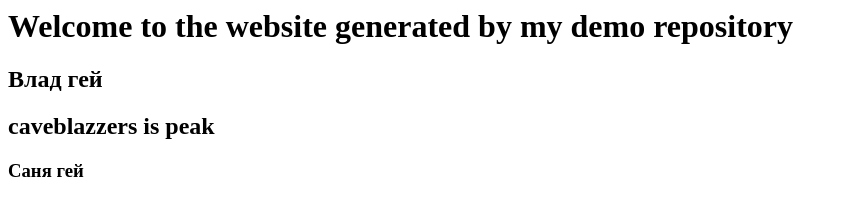
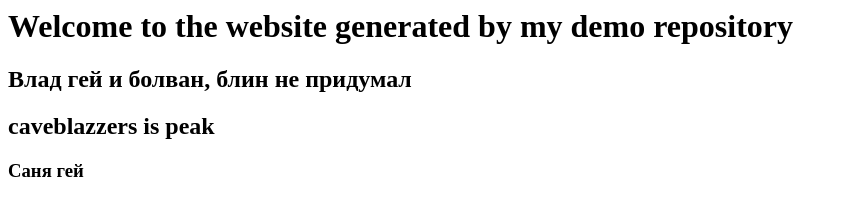
Before and after one commit to Sigma-Games-Studio/demo-repository, a website: page index.html in a window 1280 px wide. Shown: the whole page, without its empty margins (0-847 px from the left). Drawn offline with Linux system fonts and the light colour scheme.

Commit message:
болван

```diff
--- a/index.html
+++ b/index.html
@@ -1,4 +1,4 @@
 <h1>Welcome to the website generated by my demo repository</h1>
-<h2> Влад гей </h2>
+<h2> Влад гей и болван, блин не придумал </h2>
 <h2> caveblazzers is peak </h2>
 <h3> Саня гей </h3>
```
